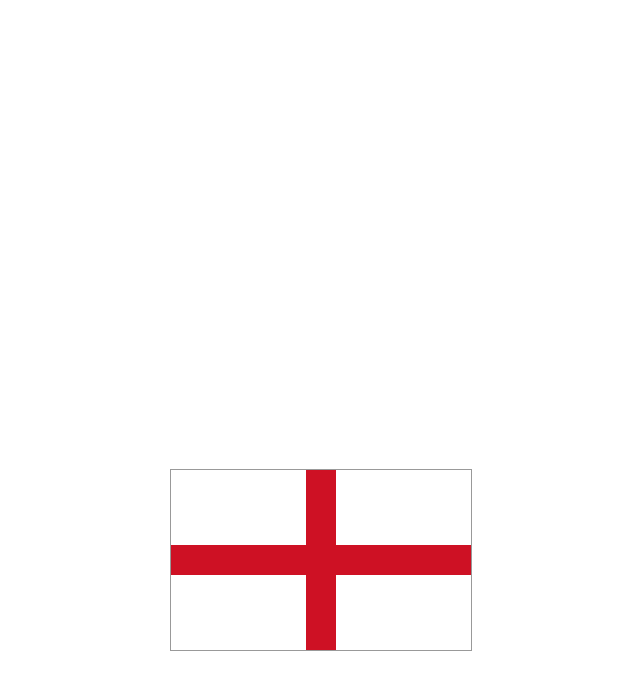
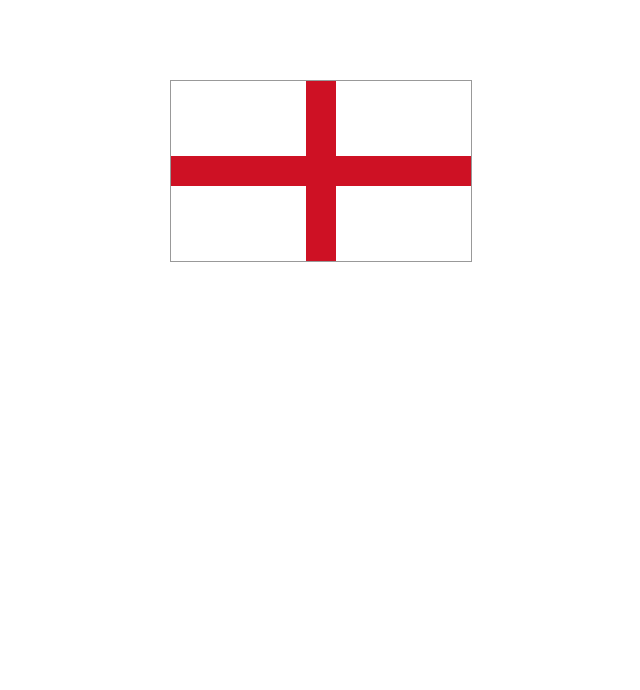
Before and after one commit to Xinan15/CSS---Flag-of-England, a plain HTML site: page index.html in a window 1280 px wide. Shown: the whole page, without its empty margins (319-959 px from the left). Drawn offline with Linux system fonts and the light colour scheme.

Commit message:
Update styles.css

```diff
--- a/styles.css
+++ b/styles.css
@@ -2,10 +2,9 @@ body {
     display: flex;
     justify-content: center;
     align-items: center;
-    height: 100vh;
     margin: 0;
     background-color: #FFFFFF;
-    padding-top: 10em;
+    padding-top: 5em;
 }
 
 .flag-container {
```
